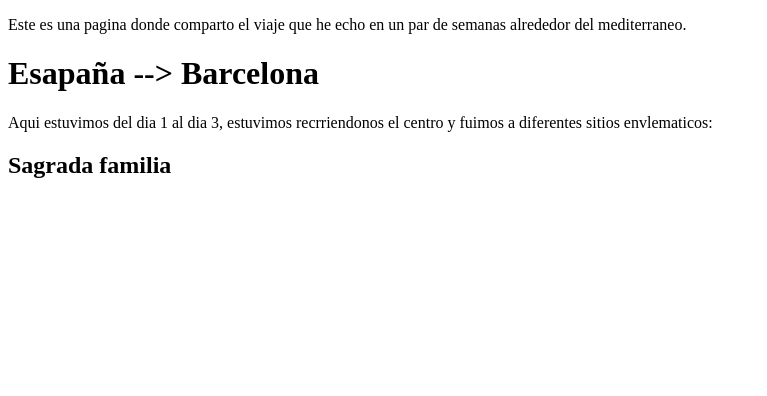
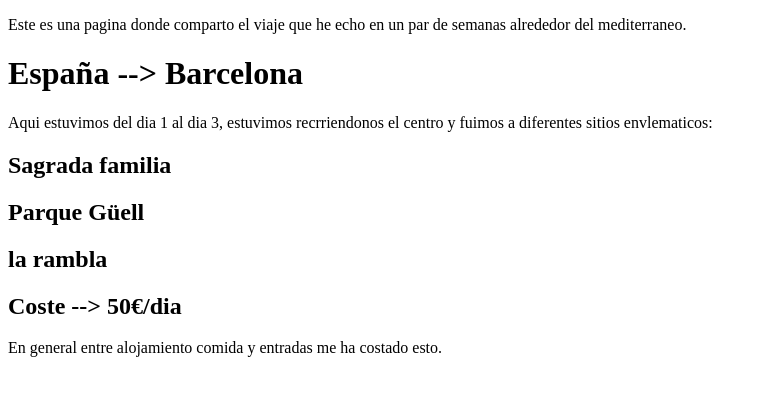
Before and after one commit to Ivan-padilla-shutdown/viaje, a plain HTML site: page index.html in a window 1280 px wide. Shown: the whole page, without its empty margins (0-767 px from the left). Drawn offline with Linux system fonts and the light colour scheme.

Commit message:
Add files via upload

```diff
--- a/index.html
+++ b/index.html
@@ -6,8 +6,13 @@
   </head>
   <body>
     <p>Este es una pagina donde comparto el viaje que he echo en un par de semanas alrededor del mediterraneo.</p>
-    <h1>Esapaña --> Barcelona</h1>
+    <h1>España --> Barcelona</h1>
     <p> Aqui estuvimos del dia 1 al dia 3, estuvimos recrriendonos el centro y fuimos a diferentes sitios envlematicos:<p/>
     <h2>Sagrada familia </h2>
+    <h2>Parque Güell </h2>
+    <h2>la rambla </h2>
+    <h2>Coste --> 50€/dia </h2>
+    <p>En general entre alojamiento comida y entradas me ha costado esto.
+
   </body>
 </html>
```
